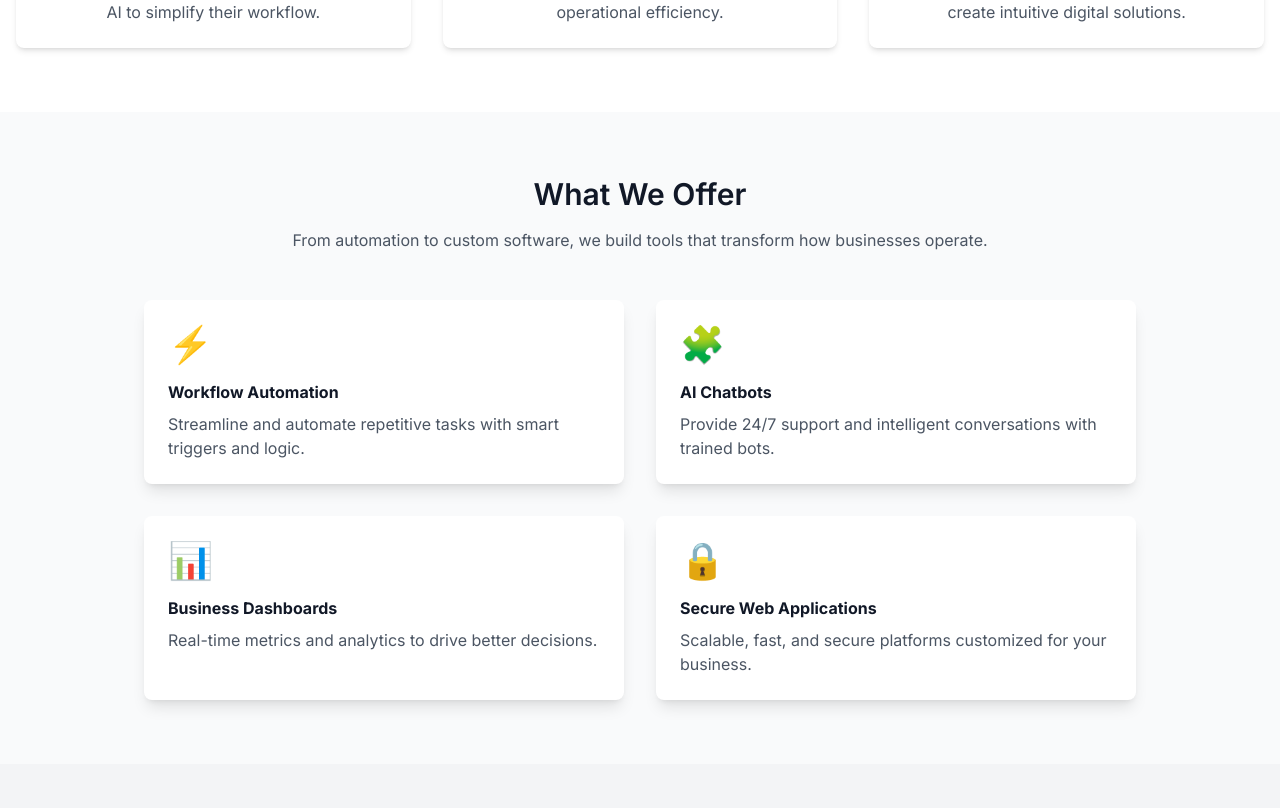
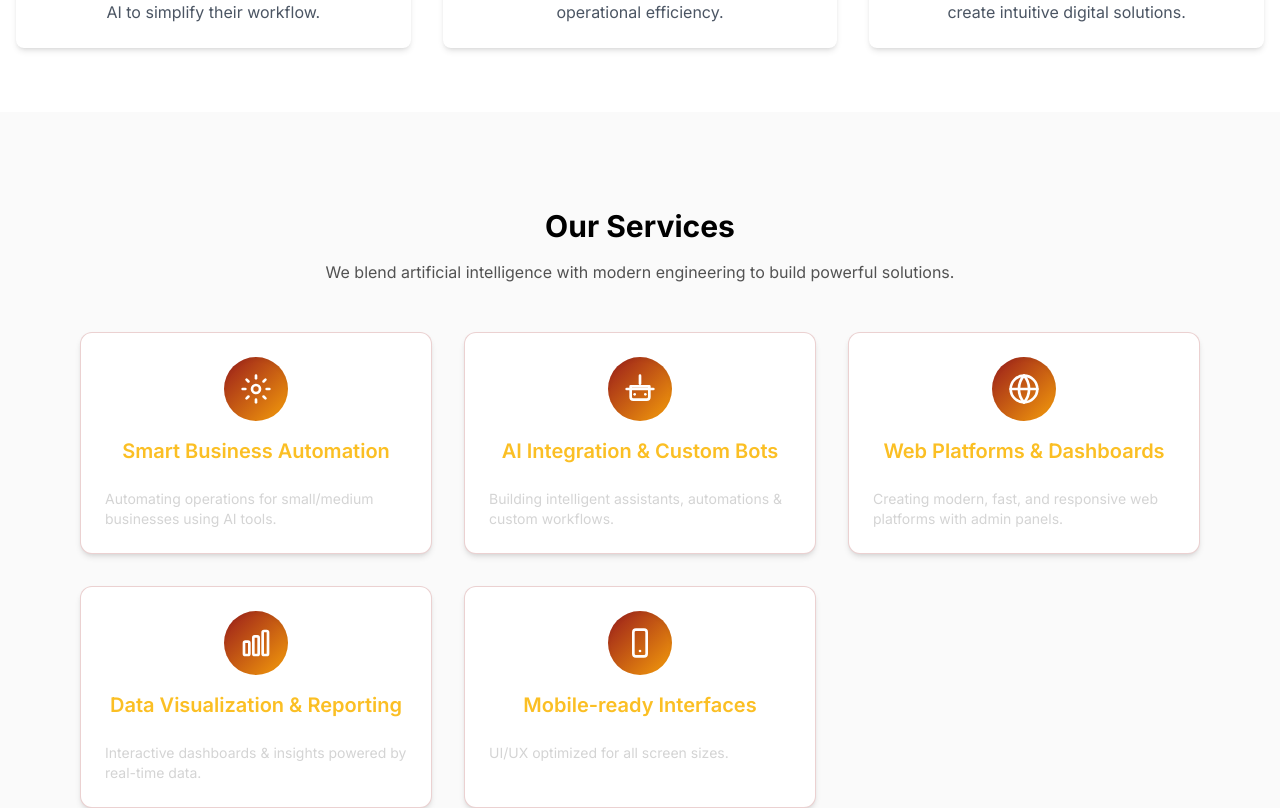
Before and after one commit to MrAyham/techno-tech-landing, a React (Vite) app: page / in a window 1280 px wide. Shown: the part 1208-2016 px from the top of the page. Built offline with nearby package versions, Linux system fonts and the light colour scheme.

Commit message:
feat: add animated service cards

```diff
--- a/src/App.tsx
+++ b/src/App.tsx
@@ -2,7 +2,7 @@ import Header from '@/components/layout/Header';
 import Footer from '@/components/layout/Footer';
 import Hero from '@/components/sections/hero';
 import About from '@/components/sections/About';
-import Services from '@/components/sections/Services';
+import ServicesSection from '@/components/sections/ServicesSection';
 import CallToAction from '@/components/sections/CallToAction';
 import Contact from '@/components/sections/contact';
 
@@ -14,7 +14,7 @@ function App() {
       </div>
       <Hero />
       <About />
-      <Services />
+      <ServicesSection />
       <CallToAction />
       <Contact />
       <div className="mx-auto max-w-7xl px-4">
--- a/src/components/sections/Services.tsx
+++ /dev/null
@@ -1,49 +0,0 @@
-import { FC } from 'react';
-
-const services = [
-  {
-    icon: '⚡',
-    title: 'Workflow Automation',
-    description: 'Streamline and automate repetitive tasks with smart triggers and logic.',
-  },
-  {
-    icon: '🧩',
-    title: 'AI Chatbots',
-    description: 'Provide 24/7 support and intelligent conversations with trained bots.',
-  },
-  {
-    icon: '📊',
-    title: 'Business Dashboards',
-    description: 'Real-time metrics and analytics to drive better decisions.',
-  },
-  {
-    icon: '🔒',
-    title: 'Secure Web Applications',
-    description: 'Scalable, fast, and secure platforms customized for your business.',
-  },
-];
-
-const Services: FC = () => (
-  <section className="py-16 bg-gray-50 dark:bg-gray-900">
-    <div className="mx-auto mb-12 max-w-5xl px-4 text-center">
-      <h2 className="mb-4 text-3xl font-semibold text-gray-900 dark:text-white">What We Offer</h2>
-      <p className="text-gray-600 dark:text-gray-300">
-        From automation to custom software, we build tools that transform how businesses operate.
-      </p>
-    </div>
-    <div className="mx-auto grid max-w-5xl grid-cols-1 gap-8 px-4 md:grid-cols-2">
-      {services.map((service) => (
-        <div
-          key={service.title}
-          className="relative rounded-lg bg-white p-6 shadow-lg transition-transform hover:-translate-y-1 hover:shadow-2xl dark:bg-gray-800"
-        >
-          <div className="mb-4 text-4xl">{service.icon}</div>
-          <h3 className="mb-2 font-bold text-gray-900 dark:text-white">{service.title}</h3>
-          <p className="text-gray-600 dark:text-gray-300">{service.description}</p>
-        </div>
-      ))}
-    </div>
-  </section>
-);
-
-export default Services;
--- /dev/null
+++ b/src/components/sections/ServicesSection.tsx
@@ -0,0 +1,162 @@
+import { FC, SVGProps } from 'react';
+import { motion } from 'framer-motion';
+import { Card, CardContent, CardHeader, CardTitle } from '@/components/ui/card';
+
+const AutomationIcon = (props: SVGProps<SVGSVGElement>) => (
+  <svg
+    viewBox="0 0 24 24"
+    fill="none"
+    stroke="currentColor"
+    strokeWidth={2}
+    strokeLinecap="round"
+    strokeLinejoin="round"
+    {...props}
+  >
+    <circle cx="12" cy="12" r="3" />
+    <path d="M12 2v2" />
+    <path d="M12 20v2" />
+    <path d="M4.93 4.93l1.41 1.41" />
+    <path d="M17.66 17.66l1.41 1.41" />
+    <path d="M2 12h2" />
+    <path d="M20 12h2" />
+    <path d="M6.34 17.66l-1.41 1.41" />
+    <path d="M19.07 4.93l-1.41 1.41" />
+  </svg>
+);
+
+const BotIcon = (props: SVGProps<SVGSVGElement>) => (
+  <svg
+    viewBox="0 0 24 24"
+    fill="none"
+    stroke="currentColor"
+    strokeWidth={2}
+    strokeLinecap="round"
+    strokeLinejoin="round"
+    {...props}
+  >
+    <path d="M12 2v6" />
+    <path d="M5 10h14v8a2 2 0 0 1-2 2H7a2 2 0 0 1-2-2v-8z" />
+    <path d="M2 12h20" />
+    <path d="M8 16h0" />
+    <path d="M16 16h0" />
+  </svg>
+);
+
+const GlobeIcon = (props: SVGProps<SVGSVGElement>) => (
+  <svg
+    viewBox="0 0 24 24"
+    fill="none"
+    stroke="currentColor"
+    strokeWidth={2}
+    strokeLinecap="round"
+    strokeLinejoin="round"
+    {...props}
+  >
+    <circle cx="12" cy="12" r="10" />
+    <path d="M2 12h20" />
+    <path d="M12 2a15 15 0 0 0 0 20" />
+    <path d="M12 2a15 15 0 0 1 0 20" />
+  </svg>
+);
+
+const ChartIcon = (props: SVGProps<SVGSVGElement>) => (
+  <svg
+    viewBox="0 0 24 24"
+    fill="none"
+    stroke="currentColor"
+    strokeWidth={2}
+    strokeLinecap="round"
+    strokeLinejoin="round"
+    {...props}
+  >
+    <rect x="3" y="11" width="4" height="10" rx="1" />
+    <rect x="10" y="7" width="4" height="14" rx="1" />
+    <rect x="17" y="3" width="4" height="18" rx="1" />
+  </svg>
+);
+
+const MobileIcon = (props: SVGProps<SVGSVGElement>) => (
+  <svg
+    viewBox="0 0 24 24"
+    fill="none"
+    stroke="currentColor"
+    strokeWidth={2}
+    strokeLinecap="round"
+    strokeLinejoin="round"
+    {...props}
+  >
+    <rect x="7" y="2" width="10" height="20" rx="2" />
+    <path d="M12 18h.01" />
+  </svg>
+);
+
+const services = [
+  {
+    icon: AutomationIcon,
+    title: 'Smart Business Automation',
+    description: 'Automating operations for small/medium businesses using AI tools.',
+  },
+  {
+    icon: BotIcon,
+    title: 'AI Integration & Custom Bots',
+    description: 'Building intelligent assistants, automations & custom workflows.',
+  },
+  {
+    icon: GlobeIcon,
+    title: 'Web Platforms & Dashboards',
+    description: 'Creating modern, fast, and responsive web platforms with admin panels.',
+  },
+  {
+    icon: ChartIcon,
+    title: 'Data Visualization & Reporting',
+    description: 'Interactive dashboards & insights powered by real-time data.',
+  },
+  {
+    icon: MobileIcon,
+    title: 'Mobile-ready Interfaces',
+    description: 'UI/UX optimized for all screen sizes.',
+  },
+];
+
+const ServicesSection: FC = () => (
+  <section className="bg-neutral-50 py-24 dark:bg-neutral-950" id="services">
+    <div className="mx-auto mb-12 max-w-5xl px-4 text-center">
+      <h2 className="mb-4 text-3xl font-bold text-black dark:text-white">Our Services</h2>
+      <p className="text-neutral-600 dark:text-neutral-300">
+        We blend artificial intelligence with modern engineering to build powerful solutions.
+      </p>
+    </div>
+    <div className="mx-auto grid max-w-6xl grid-cols-1 gap-8 px-4 md:grid-cols-2 lg:grid-cols-3">
+      {services.map((service, i) => {
+        const Icon = service.icon;
+        return (
+          <motion.div
+            key={service.title}
+            initial={{ opacity: 0, x: i % 2 === 0 ? -60 : 60 }}
+            whileInView={{ opacity: 1, x: 0 }}
+            viewport={{ once: true, amount: 0.2 }}
+            transition={{ duration: 0.6 }}
+            whileHover={{ y: -8, rotateX: 3, rotateY: -3 }}
+            style={{ perspective: 1000 }}
+          >
+            <Card className="group h-full bg-black text-white transition-colors duration-300 hover:bg-red-900/40">
+              <CardHeader className="space-y-4 text-center">
+                <div className="mx-auto flex h-16 w-16 items-center justify-center rounded-full bg-gradient-to-br from-red-800 to-amber-500 text-white shadow-inner transition-transform group-hover:scale-110">
+                  <Icon className="h-8 w-8" />
+                </div>
+                <CardTitle className="text-xl font-bold text-amber-400">
+                  {service.title}
+                </CardTitle>
+              </CardHeader>
+              <CardContent>
+                <p className="text-sm text-neutral-300">{service.description}</p>
+              </CardContent>
+            </Card>
+          </motion.div>
+        );
+      })}
+    </div>
+  </section>
+);
+
+export default ServicesSection;
--- /dev/null
+++ b/src/components/ui/card.tsx
@@ -0,0 +1,26 @@
+import { HTMLAttributes } from 'react';
+
+interface CardProps extends HTMLAttributes<HTMLDivElement> {}
+export const Card = ({ className = '', ...props }: CardProps) => (
+  <div
+    className={`rounded-xl border border-red-800/20 bg-white text-black shadow-md dark:border-red-800/40 dark:bg-neutral-900 dark:text-white ${className}`}
+    {...props}
+  />
+);
+
+interface CardHeaderProps extends HTMLAttributes<HTMLDivElement> {}
+export const CardHeader = ({ className = '', ...props }: CardHeaderProps) => (
+  <div className={`p-6 ${className}`} {...props} />
+);
+
+interface CardTitleProps extends HTMLAttributes<HTMLHeadingElement> {}
+export const CardTitle = ({ className = '', ...props }: CardTitleProps) => (
+  <h3 className={`text-lg font-semibold ${className}`} {...props} />
+);
+
+interface CardContentProps extends HTMLAttributes<HTMLDivElement> {}
+export const CardContent = ({ className = '', ...props }: CardContentProps) => (
+  <div className={`px-6 pb-6 ${className}`} {...props} />
+);
+
+export default Card;
--- a/src/pages/Index.tsx
+++ b/src/pages/Index.tsx
@@ -1,7 +1,7 @@
 import Header from '@/components/layout/Header';
 import Hero from '@/components/sections/hero';
 import About from '@/components/sections/About';
-import Services from '@/components/sections/Services';
+import ServicesSection from '@/components/sections/ServicesSection';
 import Contact from '@/components/sections/contact';
 
 function Index() {
@@ -12,7 +12,7 @@ function Index() {
       </div>
       <Hero />
       <About />
-      <Services />
+      <ServicesSection />
       <Contact />
     </>
   );
```
